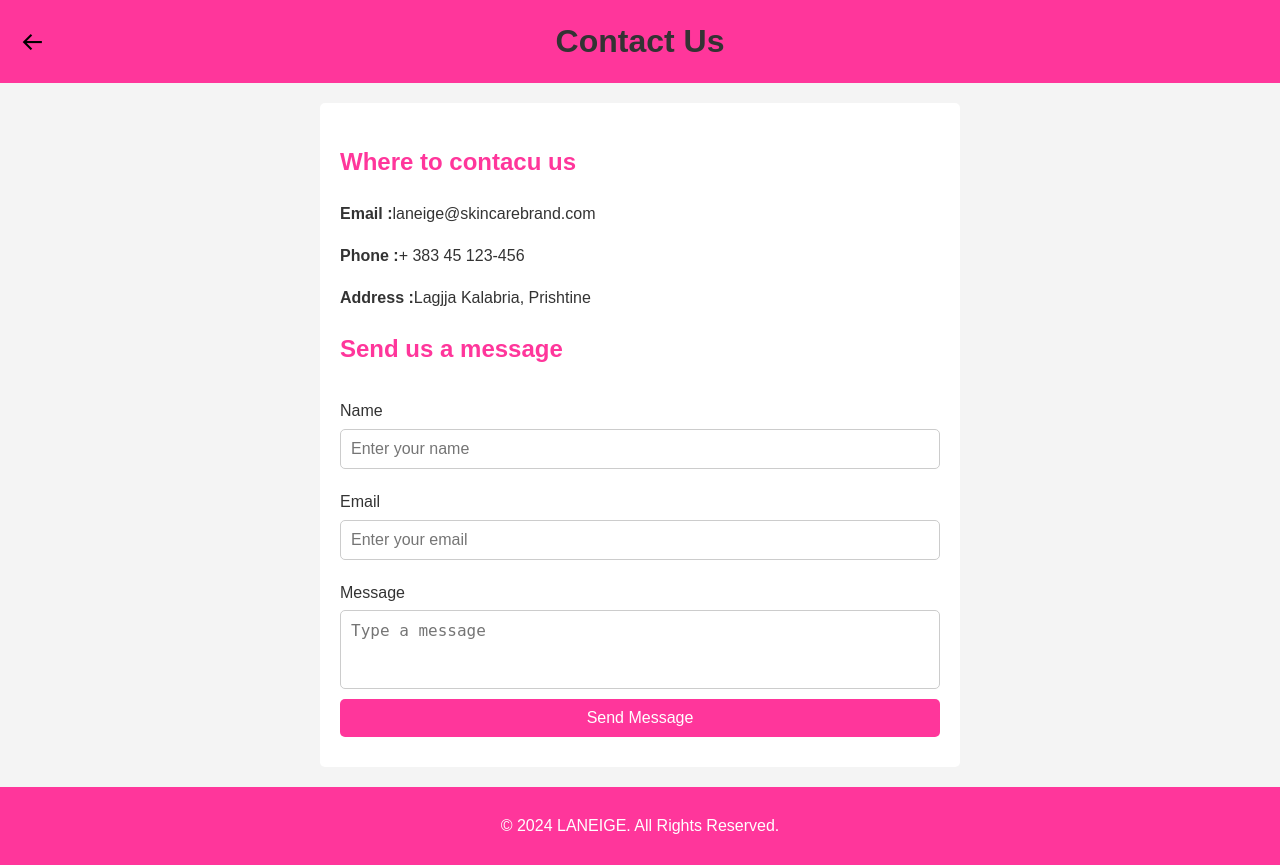
After one commit to VleraHaxhajj/SkinCaree, a PHP site: page /contactUs.html in a window 1280 px wide. The commit adds this page. Run offline with PHP 8.4, Linux system fonts and the light colour scheme.

Commit message:
updated contact page

```diff
--- /dev/null
+++ b/contactUs.css
@@ -0,0 +1,116 @@
+body{
+    font-family: Arial, Helvetica, sans-serif;
+    line-height: 1.6;
+    margin: 0;
+    padding: 0;
+    background-color: #fff;
+    color: #333;
+}
+
+header{
+    background:#FF369B ;
+    color: #333;
+    text-align: center;
+    padding: 1rem 0;
+    position: relative;
+}
+
+header i{
+    font-size: 25px;
+    position: absolute;
+    left: 20px;
+    top: 30px;
+    cursor: pointer;
+}
+
+header a{
+    color: #000;
+    text-decoration: none;
+}
+
+header a:hover {
+    color: #555;
+}
+
+header h1 {
+    margin: 0;
+}
+
+body {
+    font-family: Arial, sans-serif;
+    line-height: 1.6;
+    margin: 0;
+    padding: 0;
+    background-color: #f4f4f4;
+    color: #333;
+}
+
+nav ul {
+    list-style: none;
+    padding: 0;
+}
+
+nav ul li a{
+    color: #fff;
+    text-decoration: none;
+}
+
+section {
+    padding: 20px;
+    margin: 20px auto;
+    background: #fff;
+    max-width: 600px;
+    border-radius: 5px;
+    box-shadow: 0 0 0px rgba(0, 0, 0,0. 1);
+}
+
+.contact-info h2, .form-selection h2{
+    color:#FF369B;
+}
+
+form{
+    display: flex;
+    flex-direction: column;
+}
+
+form label{
+    margin: 10px 0 5px;
+}
+
+form input,
+form textarea,
+form button{
+    padding: 10px;
+    margin-bottom: 10px;
+    border: 1px solid #ccc;
+    border-radius: 5px;
+    font-size: 16px;
+}
+
+form textarea{
+    resize: none;
+    padding: 10px;
+    margin-bottom: 10px;
+    border: 1px solid #ccc;
+    border-radius: 5px;
+    font-size: 16px;
+
+}
+
+form button{
+    background-color: #FF369B;
+    color: #fff;
+    border: none;
+    cursor: pointer;
+}
+
+form button:hover {
+    background-color:#FF369B ;
+}
+
+footer{
+    text-align: center;
+    padding: 10px;
+    background: #FF369B;
+    color: #fff;
+}
--- /dev/null
+++ b/contactUs.html
@@ -0,0 +1,49 @@
+<!DOCTYPE html>
+<html lang="en">
+<head>
+    <meta charset="UTF-8">
+    <meta name="viewport" content="width=device-width, initial-scale=1.0">
+    <title>LANEIGE Skincare & Make-up</title>
+    <link rel="stylesheet" href="contactUs.css">
+    <link href="https://unpkg.com/boxicons@2.1.4/css/boxicons.min.css" rel="stylesheet">
+
+</head>
+<body>
+
+    <header>
+        <a href="homepage.html"><i class='bx bx-arrow-back'></i></a>
+        <h1>Contact Us</h1>
+    </header>
+
+    <section>
+        <div class="contact-info">
+            <h2>Where to contacu us</h2>
+            <p><strong>Email :</strong>laneige@skincarebrand.com</p>
+            <p><strong>Phone :</strong>+ 383 45 123-456</p>
+            <p><strong>Address :</strong>Lagjja Kalabria, Prishtine</p>
+
+        </div>
+
+        <div class="form-selection">
+            <h2>Send us a message</h2>
+            <form action="#" method="post">
+                <label for="name">Name</label>
+                <input type="text" id="name" name="name" placeholder="Enter your name" required>
+
+                <label for="email">Email</label>
+                <input type="email" name="email" id="email" placeholder="Enter your email" required>
+
+                <label for="message">Message</label>
+                <textarea name="message" id="message" rows="3" placeholder="Type a message" required></textarea>
+
+                <button type="submit">Send Message</button>
+            </form>
+        </div>
+    </section>
+
+    <footer>
+        <p>&copy; 2024 LANEIGE. All Rights Reserved.</p>
+    </footer>
+
+</body>
+</html>
--- a/homepage.css
+++ b/homepage.css
@@ -53,11 +53,7 @@ body {
   }
 
   .hero {
-<<<<<<< HEAD
     background-image: url('IMG/fotojahome33.jpg');
-=======
-    background-image: url('fotojahome33.jpg');
->>>>>>> 29393729cb8912103e39cf21a3dea4c7db9df25e
     background-size: cover;
     background-position: center;
     height: 400px;
```
Also changed, not shown: adminProducts.css (+61 -0 lines), adminProducts.html (+46 -2 lines).
